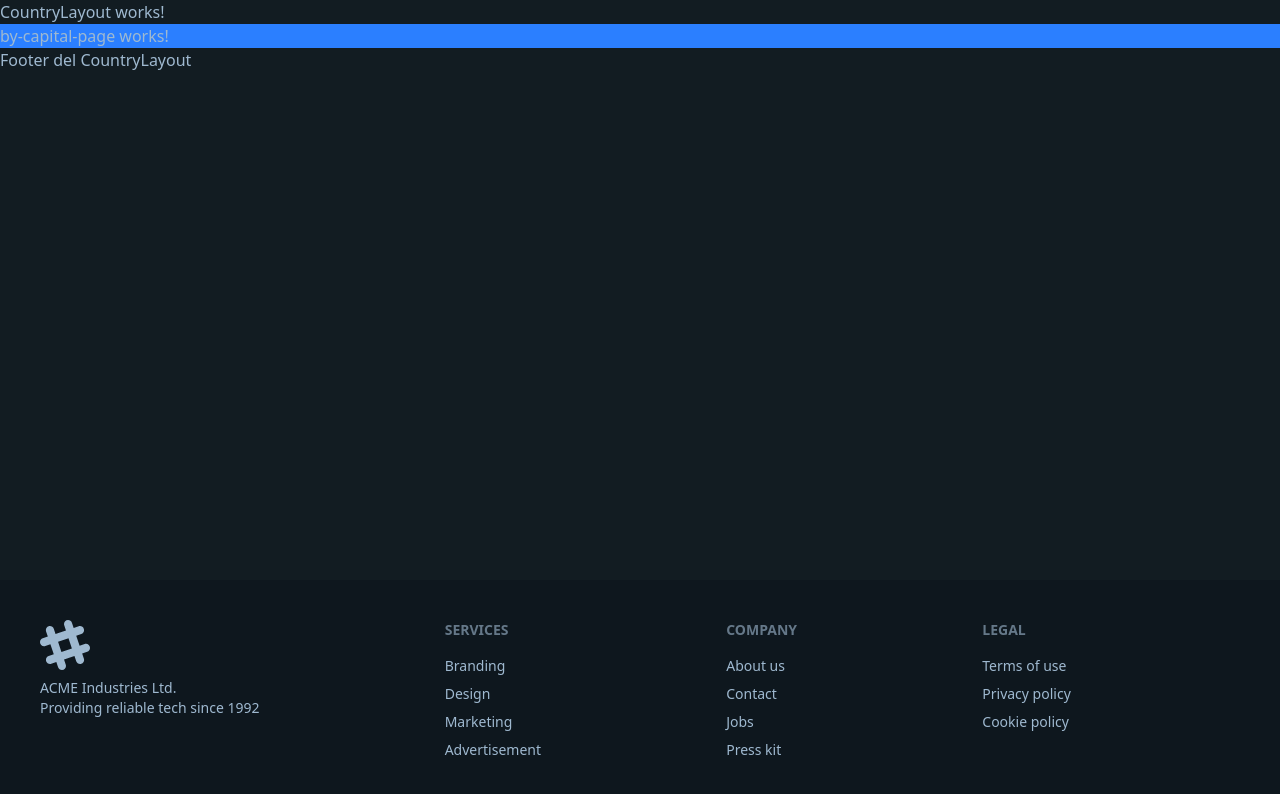
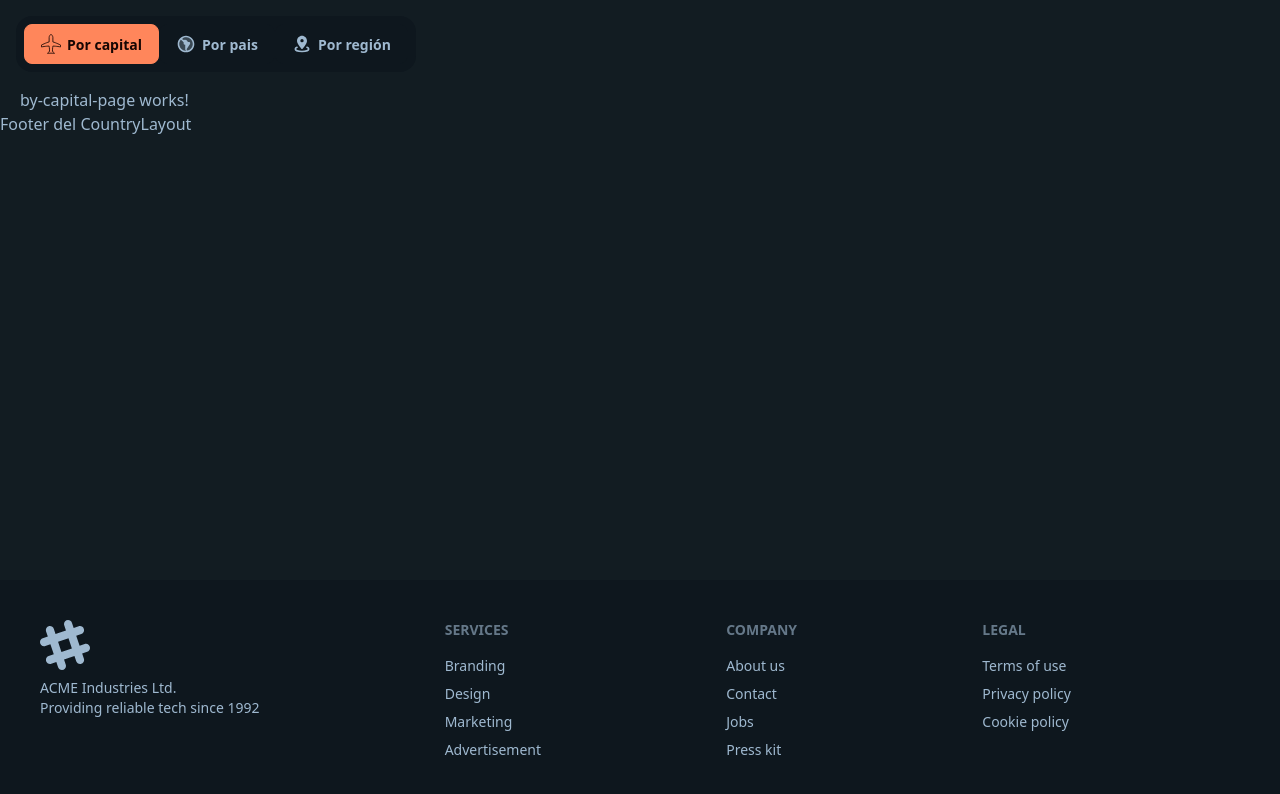
Before and after one commit to UrielQuiroz/country-app, an Angular app: page /country/by-capital in a window 1280 px wide. Shown: the top 794 px of the page. Built offline with nearby package versions, Linux system fonts and the light colour scheme.

Commit message:
Menú superior, íconos, routerLink y routerLinkActive

```diff
--- /dev/null
+++ b/src/app/country/components/top-menu/top-menu.html
@@ -0,0 +1,52 @@
+
+<nav class="p-4 w-full">
+  <ul class="menu bg-base-200 sm:menu-horizontal rounded-box">
+    <li>
+      <a
+        class="btn"
+        routerLink="by-capital"
+        routerLinkActive="btn-primary">
+        <svg
+          xmlns="http://www.w3.org/2000/svg"
+          width="20"
+          height="20"
+          viewBox="0 0 24 24">
+            <path fill="none" stroke="currentColor" d="M.5 15.5v-2.25S6 10.5 9.75 9.5V4.211c0-.79.23-1.565.707-2.194c.364-.48.828-1.052 1.293-1.517h.5c.465.465.93 1.037 1.293 1.517c.478.629.707 1.404.707 2.194V9.5c3.75 1 9.25 3.75 9.25 3.75v2.25s-5.5-1-9.25-1c0 0-.5 2.28-.5 6.5c0 0 1.25.75 2.25 1.75v.5S13.75 23 12 23s-4 .25-4 .25v-.5c1-1 2.25-1.75 2.25-1.75c0-4.22-.5-6.5-.5-6.5c-3.75 0-9.25 1-9.25 1Z" stroke-width="1"/>
+        </svg>
+        Por capital
+      </a>
+    </li>
+    <li>
+      <a
+        class="btn"
+        routerLink="by-country"
+        routerLinkActive="btn-primary">
+        <svg xmlns="http://www.w3.org/2000/svg" width="20" height="20" viewBox="0 0 24 24">
+          <path fill="currentColor"
+            d="M4 12c0-1.95.7-3.74 1.87-5.13L9 10v1c0 1.1.9 2 2 2v5.59c0 .27.11.52.29.71l.71.7c-4.42 0-8-3.58-8-8m9 7.94V18l3.75-5.62c.16-.25.25-.54.25-.83V10.5c0-.55-.45-1-1-1h-1.5l-1.4-1.75c-.38-.47-.95-.75-1.56-.75H8V5.07A7.97 7.97 0 0 1 12 4c4.41 0 8 3.59 8 8c0 4.07-3.06 7.44-7 7.94"
+            opacity="0.3" />
+          <path fill="currentColor"
+            d="M12 2C6.48 2 2 6.48 2 12s4.48 10 10 10s10-4.48 10-10S17.52 2 12 2M4 12c0-1.95.7-3.74 1.87-5.13L9 10v1c0 1.1.9 2 2 2v5.59c0 .27.11.52.29.71l.71.7c-4.42 0-8-3.58-8-8m9 7.94V18l3.75-5.62c.16-.25.25-.54.25-.83V10.5c0-.55-.45-1-1-1h-1.5l-1.4-1.75c-.38-.47-.95-.75-1.56-.75H8V5.07A7.97 7.97 0 0 1 12 4c4.41 0 8 3.59 8 8c0 4.07-3.06 7.44-7 7.94" />
+        </svg>
+        Por pais
+      </a>
+    </li>
+    <li>
+      <a
+        class="btn"
+        routerLink="by-region"
+        routerLinkActive="btn-primary">
+        <svg xmlns="http://www.w3.org/2000/svg" width="20" height="20" viewBox="0 0 24 24">
+          <g fill="none">
+            <path stroke="currentColor" stroke-linecap="round" stroke-linejoin="round" stroke-width="2"
+              d="M18 16.016c1.245.529 2 1.223 2 1.984c0 1.657-3.582 3-8 3s-8-1.343-8-3c0-.76.755-1.456 2-1.984" />
+            <path fill="currentColor" fill-rule="evenodd"
+              d="M11.262 17.675L12 17zm1.476 0l.005-.005l.012-.014l.045-.05l.166-.186a38 38 0 0 0 2.348-2.957c.642-.9 1.3-1.92 1.801-2.933c.49-.99.885-2.079.885-3.086C18 4.871 15.382 2 12 2S6 4.87 6 8.444c0 1.007.395 2.096.885 3.086c.501 1.013 1.16 2.033 1.8 2.933a38 38 0 0 0 2.515 3.143l.045.05l.012.014l.005.005a1 1 0 0 0 1.476 0M12 17l.738.674zm0-11a2 2 0 1 0 0 4a2 2 0 0 0 0-4"
+              clip-rule="evenodd" />
+          </g>
+        </svg>
+        Por región
+      </a>
+    </li>
+  </ul>
+</nav>
--- a/src/app/country/layouts/CountryLayout/CountryLayout.html
+++ b/src/app/country/layouts/CountryLayout/CountryLayout.html
@@ -1,6 +1,6 @@
-<p>CountryLayout works!</p>
+<country-top-menu/>
 
-<section class="bg-blue-500">
+<section class="px-5">
   <router-outlet/>
 </section>
 
--- a/src/app/country/layouts/CountryLayout/CountryLayout.ts
+++ b/src/app/country/layouts/CountryLayout/CountryLayout.ts
@@ -1,9 +1,10 @@
 import { Component } from '@angular/core';
 import { RouterOutlet } from '@angular/router';
+import { TopMenuComponent } from "../../components/top-menu/top-menu";
 
 @Component({
   selector: 'app-country-layout',
-  imports: [ RouterOutlet ],
+  imports: [RouterOutlet, TopMenuComponent],
   templateUrl: './CountryLayout.html',
 })
 export class CountryLayoutComponent { }
```
Also changed, not shown: src/app/country/components/top-menu/top-menu.ts (added, +9 -0 lines).
